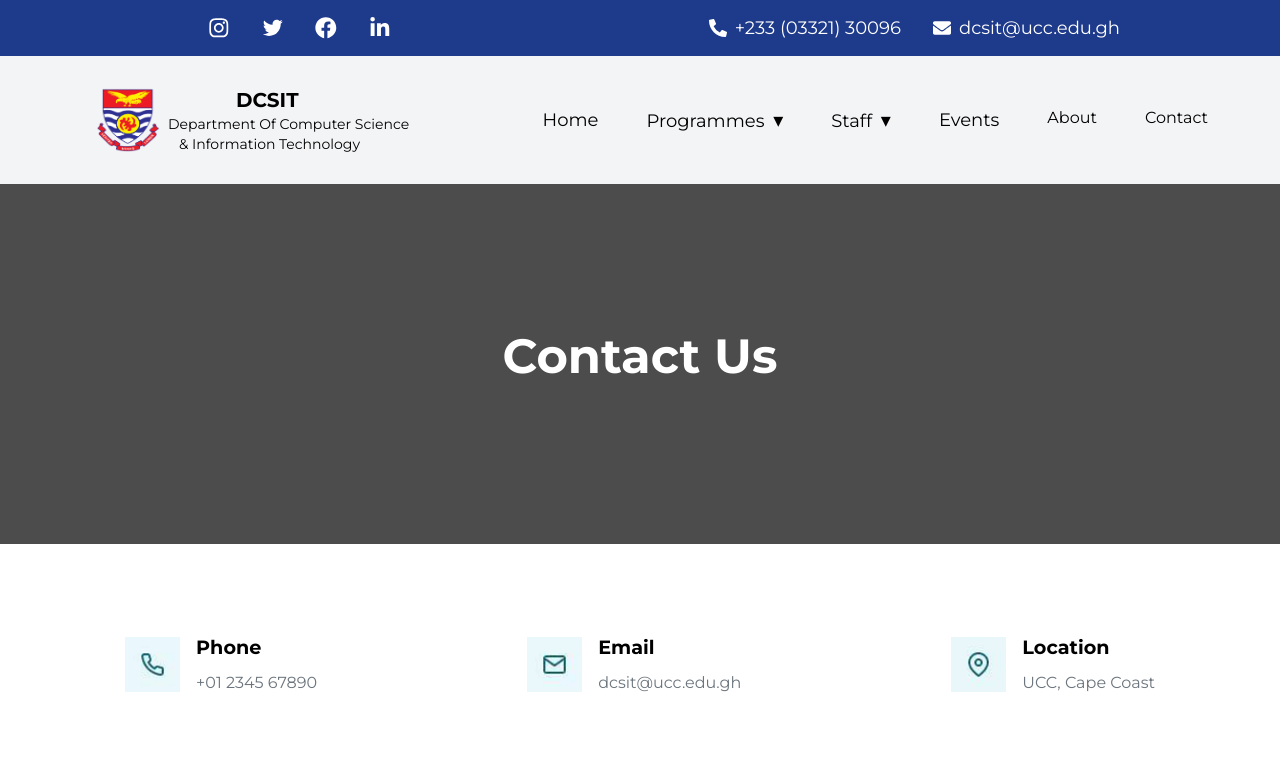
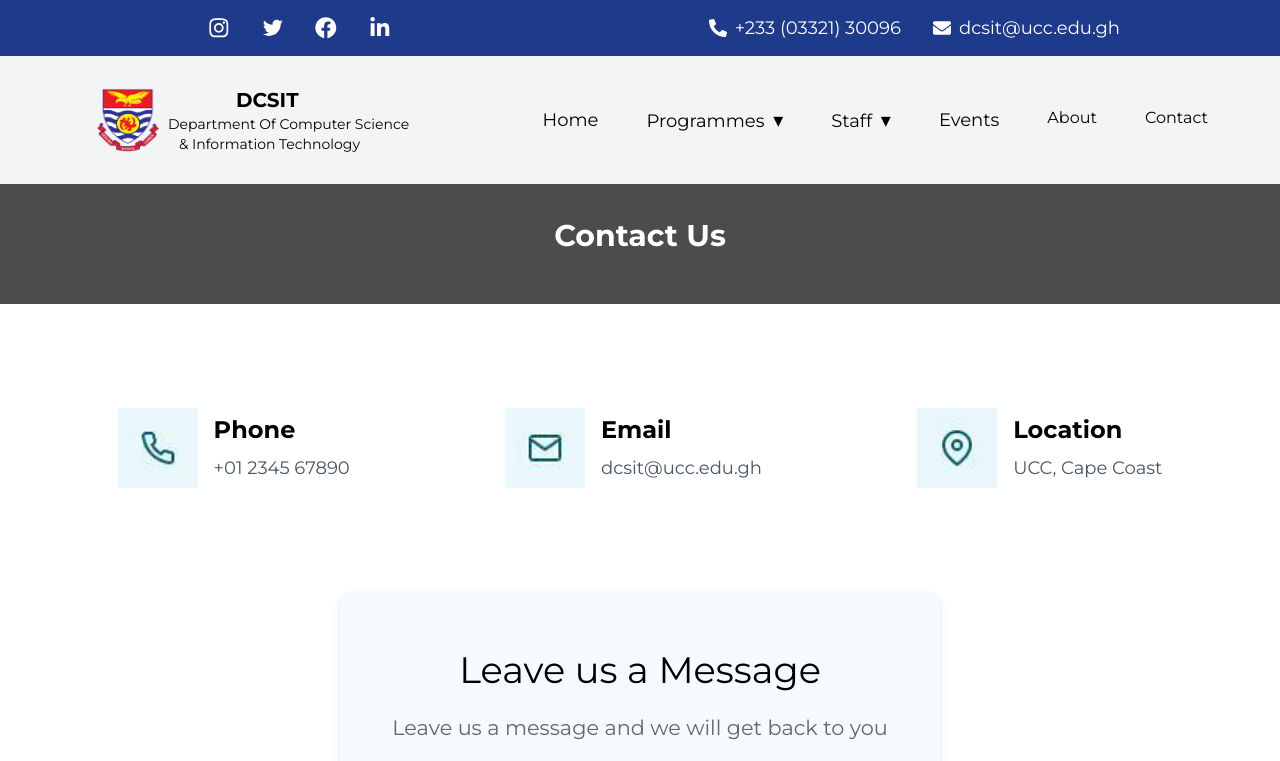
Before and after one commit to gustonstomy/Dcsit_website, a React (Vite) app: page /contact in a window 1280 px wide. Shown: the top 761 px of the page. Built offline with nearby package versions, Linux system fonts and the light colour scheme.

Commit message:
Tailwind CSS update

```diff
--- a/src/componets/Contact/Contact.jsx
+++ b/src/componets/Contact/Contact.jsx
@@ -1,16 +1,15 @@
 import React from 'react';
-import './Contact.css';
 import phoneIcon from '/src/assets/images/Frame-52-2-1.jpg'; // replace with the path to your phone icon image
 import emailIcon from '/src/assets/images/Frame-52-3-1.jpg'; // replace with the path to your email icon image
 import locationIcon from '/src/assets/images/Frame-52-4.jpg'; // replace with the path to your location icon image
 
 const ContactInfo = ({ icon, title, text }) => {
   return (
-    <div className="contact-info">
-      <img src={icon} alt={`${title} icon`} className="contact-icon-5" />
+    <div className="flex items-center mb-5 last:mb-0 md:mb-5 md:last:mb-0 xl:my-16">
+      <img src={icon} alt={`${title} icon`} className="w-14 h-14 mr-4 md:w-20 md:h-20" />
       <div className="contact-details">
-        <h3>{title}</h3>
-        <p>{text}</p>
+        <h3 className="text-xl font-bold mb-2 md:text-2xl"> {title} </h3>
+        <p className="text-base text-gray-600 md:text-lg"> {text} </p>
       </div>
     </div>
   );
@@ -18,7 +17,7 @@ const ContactInfo = ({ icon, title, text }) => {
 
 const Contact = () => {
   return (
-    <div className="contact-info-container-8">
+    <div className="flex flex-wrap justify-around p-5 md:p-10 h-[30vh] md:flex-col lg:flex-row md:items-start md:h-auto">
       <ContactInfo
         icon={phoneIcon}
         title="Phone"
--- a/src/componets/Contact/ContactHeader.jsx
+++ b/src/componets/Contact/ContactHeader.jsx
@@ -1,10 +1,9 @@
 import React from 'react';
-import './ContactHeader.css';
 
 const ContactHeader = () => {
   return (
-    <div className="trans-con-0">
-      <h1>Contact Us </h1>
+    <div className="bg-black bg-opacity-70 text-white p-8 max-w-full text-center flex items-center justify-center h-[15vh] font-montserrat">
+      <h1 className="text-3xl mb-4 font-bold">Contact Us</h1>
     </div>
   );
 };
--- a/src/componets/Footer/Footer.jsx
+++ b/src/componets/Footer/Footer.jsx
@@ -5,7 +5,7 @@ import { FaFacebook, FaPhoneAlt, FaEnvelope, FaClock } from 'react-icons/fa';
 
 const Footer = () => {
   return (
-    <div className="py-8 md:py-16 px-6 lg:px-20 xl:px-44 bg-gray-900 text-white font-sans h-[60vh]">
+    <div className="py-8 md:py-16 px-6 lg:px-16 xl:px-44 bg-gray-900 text-white font-sans h-[60vh] md:h-[40vh] xl:h-[60vh]">
       <div className="flex flex-wrap justify-between mb-12">
         <div className="mb-6 md:mb-0">
           <h4 className="text-xl font-medium mb-8">Menus</h4>
@@ -42,7 +42,7 @@ const Footer = () => {
         </div>
       </div>
 
-      <div className="flex flex-col md:flex-row items-center justify-between border-t border-gray-600 pt-6">
+      <div className="flex flex-col lg:flex-row items-center justify-between border-t border-gray-600 pt-6">
         <p className="text-lg">Copyright &copy; 2024 Department Of Computer Science & Info. Tech</p>
         <div className="flex flex-wrap space-x-4">
           <a href="/" className="text-lg hover:text-orange-500">Home</a>
--- a/src/componets/GraduatePrograme/UnderGraduate/Programs.jsx
+++ b/src/componets/GraduatePrograme/UnderGraduate/Programs.jsx
@@ -2,8 +2,8 @@ import React from 'react';
 
 const Programs = () => {
   return (
-    <div className="flex flex-col mb-8 md:flex-row mx-5 md:mx-[3rem] lg:mx-[12rem] h-[60vh] md:h-[95vh] lg:h-[60vh] font-sans">
-      <div className="w-full md:w-[37rem] bg-white rounded-lg p-5 md:p-8 text-center mb-10 md:mb-0 md:mr-8">
+    <div className="flex flex-col mb-8 lg:flex-row mx-2 md:mx-[3rem] lg:mx-[2rem] h-[90vh] md:h-[65vh] xl:h-[60vh] lg:h-[45vh] font-sans">
+      <div className="w-full md:w-[37rem] bg-white rounded-lg p-5 md:p-8 text-center mb-10 md:mb-0 md:mr-8 xl:ml-32 ">
         <h2 className="text-2xl md:text-[1.8em] underline mb-5 font-sans">BSc. Computer Science</h2>
         <p className="flex justify-center text-lg md:text-[1.2em] text-paletteColor1 leading-[1.8rem] mb-6 font-sans">
           A BSc Computer Science degree program offers a comprehensive education in computer technology,
--- a/src/componets/GraduatePrograme/UnderGraduate/TransparentContainer.jsx
+++ b/src/componets/GraduatePrograme/UnderGraduate/TransparentContainer.jsx
@@ -2,14 +2,14 @@ import React from 'react';
 
 const TransparentContainer = () => {
   return (
-    <div className="bg-black bg-opacity-70 text-white p-8 w-full text-center flex flex-col justify-center h-[45vh] font-sans">
-      <p className="text-[1.5rem] mb-4 font-bold">
+    <div className="bg-black bg-opacity-70 text-white  w-full text-center flex flex-col justify-center md:h-[20vh]  xl:h-[30vh] font-sans">
+      <p className="text-[1.1rem] md:text-[1.5rem] mb-4 font-bold">
         Insights Into Undergraduate Programmes
       </p>
-      <p className="text-[1.5rem] mb-4 font-bold">
+      <p className="text-[1.1rem] md:text-[1.5rem] mb-4 font-bold">
         BSc. Computer Science
       </p>
-      <p className="text-[1.5rem] mb-4 font-bold">
+      <p className="text-[1.1rem] md:text-[1.5rem] mb-4 font-bold">
         BSc. Information Technology
       </p>
     </div>
```
